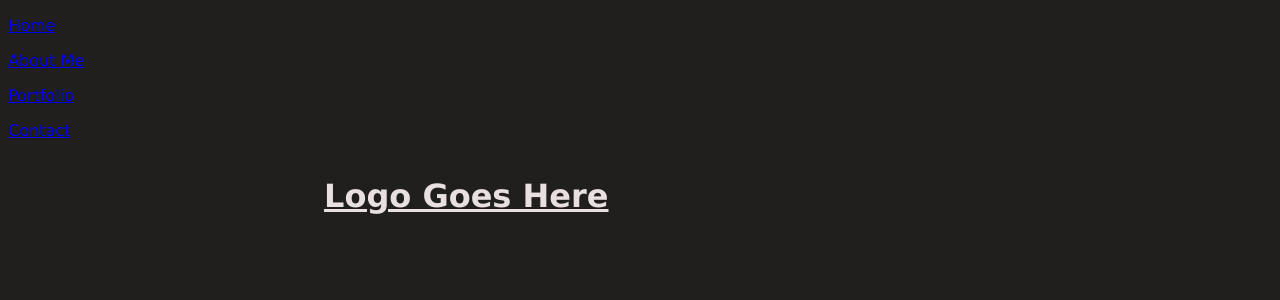
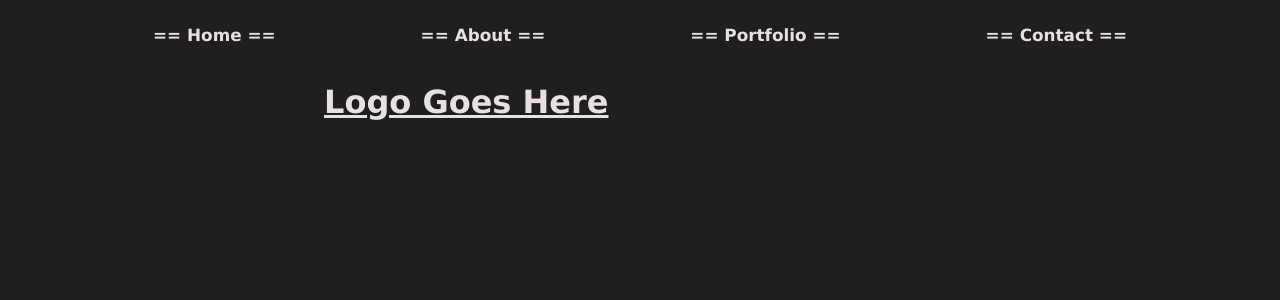
Before and after one commit to Sylverdrake/PerScholasPortfolio, a React (Create React App) app: page / in a window 1280 px wide. Shown: the top 300 px of the page. Built offline with nearby package versions, Linux system fonts and the light colour scheme.

Commit message:
added classname to Links to edit css

```diff
--- a/src/components/NavBar.jsx
+++ b/src/components/NavBar.jsx
@@ -4,21 +4,21 @@ import {Link} from 'react-router-dom';
 function NavBar() {
   return (
   <div>
-        <div className='menuItems'>
-        <Link to="/">
-        <p>Home</p>
+        <div className='menuBar'>
+        <Link to="/" className='navItem'>
+        <h3>== Home ==</h3>
         </Link>
 
-        <Link to="/about">
-        <p>About Me</p>
+        <Link to="/about" className='navItem'>
+        <h3>== About ==</h3>
         </Link>
 
-        <Link to="/portfolio">
-        <p>Portfolio</p>
+        <Link to="/portfolio" className='navItem'>
+        <h3>== Portfolio ==</h3>
         </Link>
 
-        <Link to="/contact">
-        <p>Contact</p>
+        <Link to="/contact" className='navItem'>
+        <h3>== Contact ==</h3>
         </Link>
 
       </div>
```
